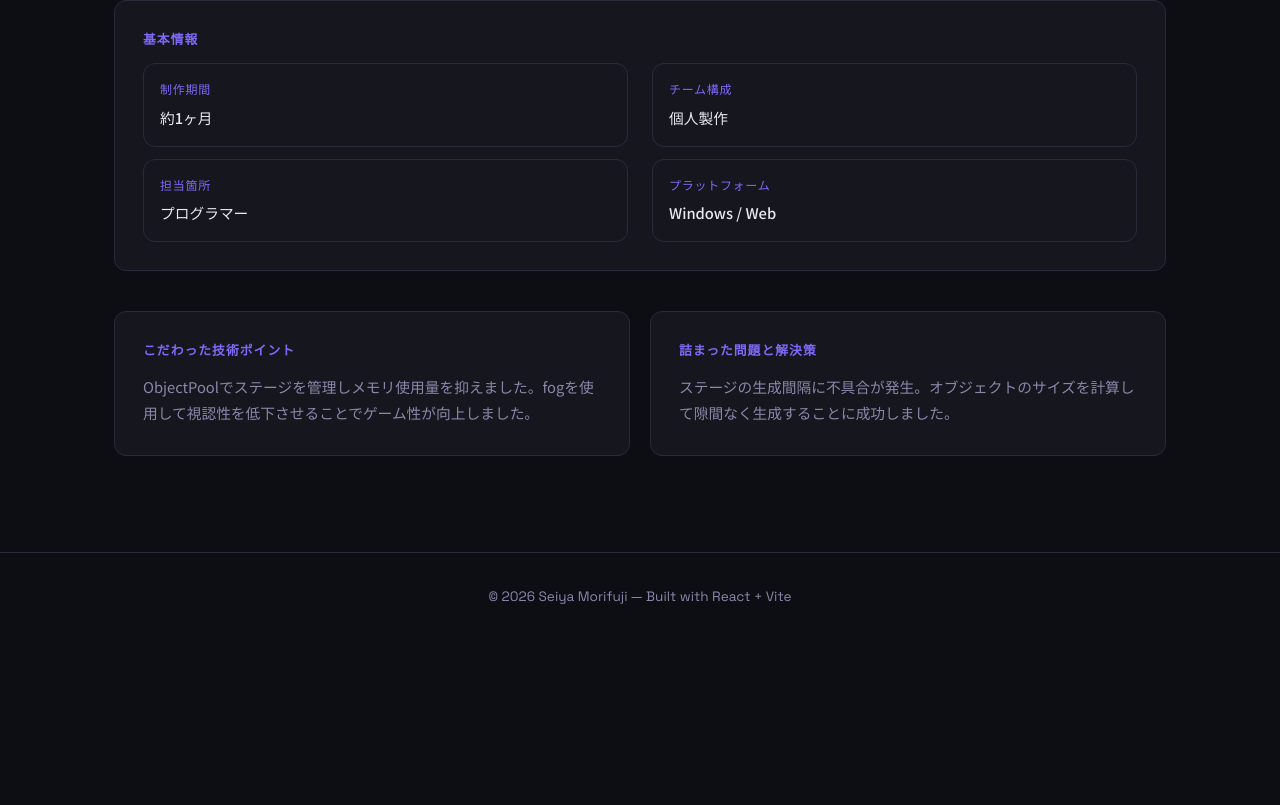
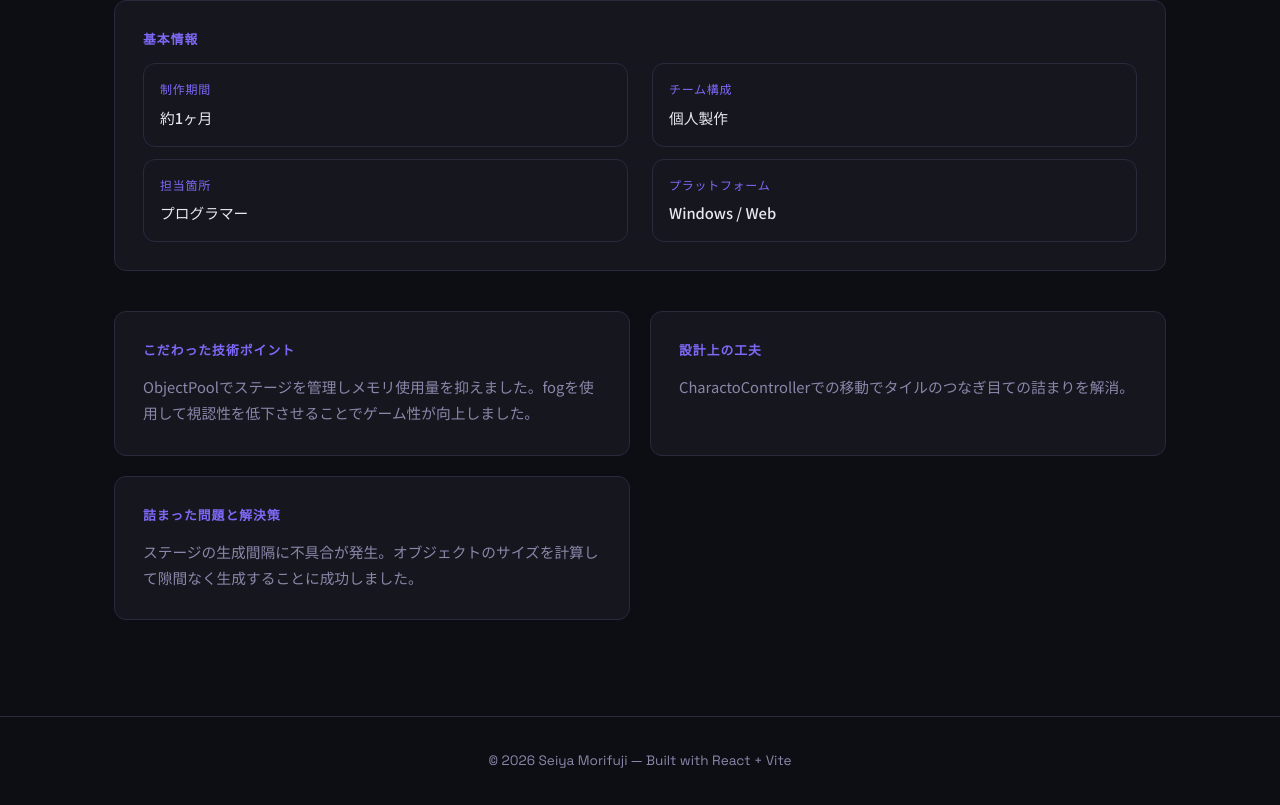
Before and after one commit to 12345234/Portfolio, a React (Vite) app in the folder my-portfolio/: page /#/works/1 in a window 1280 px wide. Shown: the part 533-1338 px from the top of the page. Before the commit the page ends 1173 px from the top, so only its background shows below. Built offline with nearby package versions, Linux system fonts and the light colour scheme.

Commit message:
アイコン変更

```diff
--- a/my-portfolio/src/Pages/WorkDetail.tsx
+++ b/my-portfolio/src/Pages/WorkDetail.tsx
@@ -88,6 +88,11 @@ export default function WorkDetail(){
                             <p className="wd-text">{work.performance}</p>
                         </Section>
                     )}
+                    {work.reflection && (
+                        <Section title="反省点">
+                            <p className="wd-text">{work.reflection}</p>
+                        </Section>
+                    )}
 
                 </div>
 
--- a/my-portfolio/src/components/Contact.tsx
+++ b/my-portfolio/src/components/Contact.tsx
@@ -6,7 +6,7 @@ export default function Contact() {
   const links: { label: string; icon: ReactNode; href: string | null }[] = [
     { label: 'GitHub', icon: <FaGithub />, href: profile.links.Github },
     { label: 'Twitter / X', icon: <FaXTwitter />, href: profile.links.twitter },
-    { label: 'Email', icon: <FaEnvelope />, href: `mailto:${profile.links.email}` },
+    { label: 'Email', icon: <FaEnvelope />, href: `mailto:${profile.links.email}`},
   ]
 
   return (
--- a/my-portfolio/src/data/portfolio.ts
+++ b/my-portfolio/src/data/portfolio.ts
@@ -1,6 +1,8 @@
 import type { IconType } from 'react-icons'
 import { FaGamepad, FaGlobe, FaCube, FaFolder } from 'react-icons/fa6'
 import runGameScreenshot from '../assets/3DRun.png'
+import companyAnimalScreenshot from '../assets/syati.png'
+import profileIcon from '../assets/icon.png'
 //プロフィール
 export interface Profile{
     name: string //名前漢字表記
@@ -57,12 +59,13 @@ export interface Work{
     implementationThene:string | null//実装解説
     troublesooting:string|null//詰まった問題と解決策
     performance:string|null//パフォーマンス改善の工夫
+    reflection:string | null//反省点
 }
 
 export interface GameJam{
     name:string//名前
     date:string//日時
-    theme:string//情報
+    theme:string|null//情報
     description:string//作品詳細
     platform:string[]//プラットフォーム
     role:string//担当箇所
@@ -105,11 +108,11 @@ export const profile:Profile = {
     graduationYear: "2028年3月卒業見込み",
     bio: "ゲームが好きで専門学校へ入学。\n心を動かすゲームを制作することが目標",
     motto: "ワクワクを、すべての人へ",
-    avater: "null",
+    avater: profileIcon,
     links: {
         Github: "https://github.com/ika9812",
         twitter: "https://x.com/aadd390768",
-        email: "KTC24A31A0066@edu.kyoto-tech.ac.jp"
+        email: "mailto:KTC24A31A0066@edu.kyoto-tech.ac.jp"
     }
 }
 
@@ -166,19 +169,20 @@ export const works:Work[]=[
         link: "",
         venues: [],
         techpoint: "ObjectPoolでステージを管理しメモリ使用量を抑えました。fogを使用して視認性を低下させることでゲーム性が向上しました。",
-        designNotes: null,
+        designNotes: "CharactoControllerでの移動でタイルのつなぎ目ての詰まりを解消。",
         implementationThene: "",
         troublesooting: "ステージの生成間隔に不具合が発生。オブジェクトのサイズを計算して隙間なく生成することに成功しました。",
-        performance: ""
+        performance: "",
+        reflection:""
     },//配列ごとに作品を作っていく
     {
         id: 2,
         title: "しゃちくん!",
         genre: "3Dシュミレーション",
         category: "game",
-        thumbnail: '',
-        screenshots: [],
-        description: "2年次前期にチームで制作,初チーム制作",
+        thumbnail: companyAnimalScreenshot,
+        screenshots: [companyAnimalScreenshot],
+        description: "2年次前期にチームで制作。\n初のチーム制作。",
         tags: ['Unity','C#'],
         platform: ['Windows'],
         period: "約５ヶ月",
@@ -190,23 +194,24 @@ export const works:Work[]=[
         techpoint: "カメラを切り替えてのミニゲーム実装",
         designNotes: null,
         implementationThene: "",
-        troublesooting: "初のチーム制作で完成させることを第一に考えていたためプログラムの設計が上手くできなかった。",
-        performance: ""
+        troublesooting: "",
+        performance: null,
+        reflection:"初のチーム制作で完成させることを第一に考えていたためプログラムの設計が上手くできなかった。"
     },
 ]
 
 export const gamejam:GameJam[]=[
     {
-        name: "",
-        date: "",
-        theme: "",
-        description: "",
-        platform: [""],
-        role: "",
-        team: "",
-        result: "",
-        url: "",
-        reflection: ""
+        name: "Unity1week",
+        date: "参加検討中",
+        theme: null,
+        description: "Unityを使って1週間でゲームを制作するUnity1weekに興味があり、今後の参加を目指して制作力を高めています。",
+        platform: ["WebGL"],
+        role: "企画・プログラム",
+        team: "個人参加を想定",
+        result: null,
+        url: null,
+        reflection: "短期間でアイデアを形にして完成させる力を身につけ、他の参加者の作品からも学びたいと考えています。"
     }
 ]
 
@@ -223,6 +228,10 @@ export const certification:Ceartification[]=[
 export const timeline:TimelineItem[]=[
     {year: '2024年4月',event: '京都デザイン&テクノロジー専門学校 入学'},
     {year: '2024年10月',event: '海外研修でアメリカへ'},
+    {year: '2025年2月',event: '学内制作展にてゲーム展示'},
+    {year: '2026年2月',event: '学内制作展にてゲーム展示'},
+
+
 
 
 
--- a/my-portfolio/src/styles/hero.css
+++ b/my-portfolio/src/styles/hero.css
@@ -39,7 +39,7 @@
   gap: 8px;
   font-family: var(--font-en);
   font-size: 0.85rem;
-  color: #210fc4;
+  color: var(--color-accent-2);
   margin-bottom: 20px;
   letter-spacing: 0.1em;
   text-transform: uppercase;
@@ -50,7 +50,7 @@
   content: '';
   width: 32px;
   height: 1px;
-  background: var(--color-accent);
+  background: currentColor;
 }
 
 .hero-name
@@ -87,7 +87,8 @@
 .hero-role
 {
   font-size: 1.1rem;
-  color: #185ebe;
+  color: var(--color-text);
+  font-weight: 600;
   margin-bottom: 24px;
 }
 
@@ -177,3 +178,11 @@
   margin-bottom: 32px;
   box-shadow: 0 0 60px rgba(124, 106, 247, 0.3);
 }
+
+.avatar-placeholder img
+{
+  width: 100%;
+  height: 100%;
+  border-radius: 50%;
+  object-fit: cover;
+}
--- a/my-portfolio/src/styles/works.css
+++ b/my-portfolio/src/styles/works.css
@@ -64,6 +64,7 @@
   color: var(--color-text-muted);
   line-height: 1.7;
   margin-bottom: 16px;
+  white-space: pre-line;
 }
 
 .work-meta {
```
Also changed, not shown: my-portfolio/src/assets/icon.png (added), my-portfolio/src/assets/syati.png (added).
